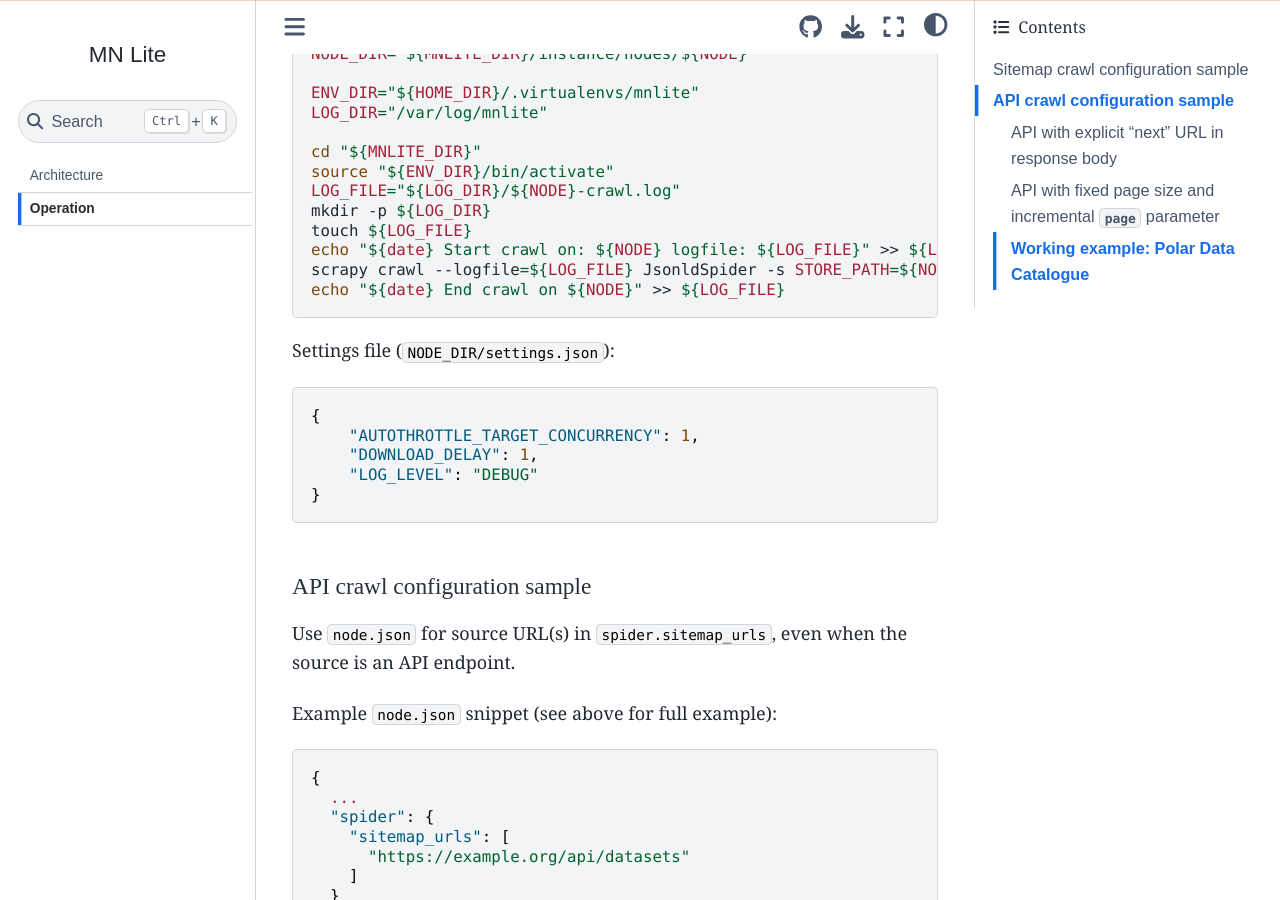
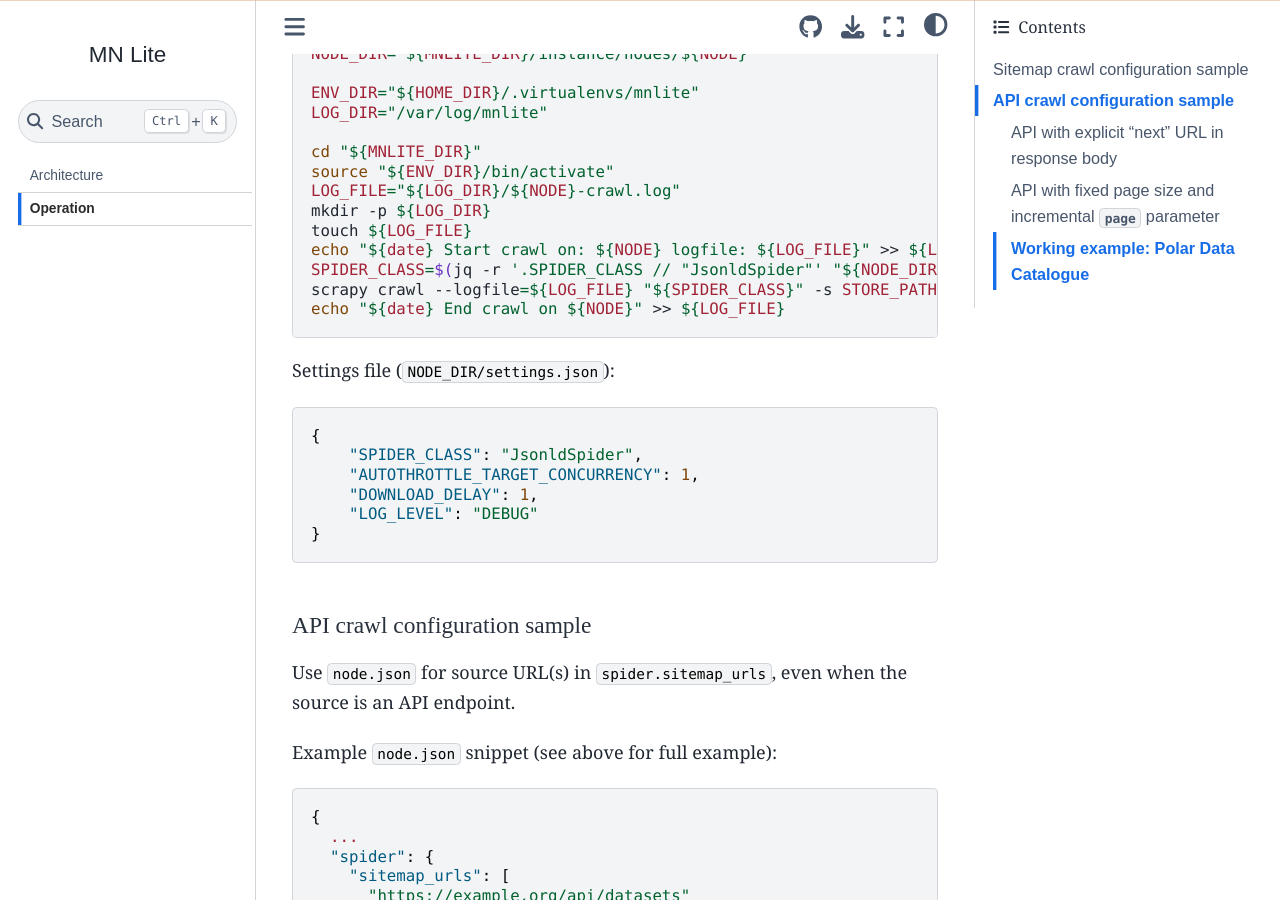
Before and after one commit to DataONEorg/mnlite, a Jupyter Book: the page built from docs/operation.md, in a window 1280 px wide and 900 px high, scrolled down 1068 px. Built offline with Jupyter Book 1.0.4 settings and Sphinx 7.4.7 and the Sphinx Book theme 1.1.4, drawn with Linux system fonts in a browser that asks for light colours; some web fonts are replaced; pages that are not in the unit, such as notebooks, are missing from menus.

Commit message:
adding new spider behavior to documentation example (#90)
Co-authored-by: Copilot Autofix powered by AI <175728472+Copilot@users.noreply.github.com>

````diff
--- a/docs/operation.md
+++ b/docs/operation.md
@@ -58,7 +58,8 @@ LOG_FILE="${LOG_DIR}/${NODE}-crawl.log"
 mkdir -p ${LOG_DIR}
 touch ${LOG_FILE}
 echo "${date} Start crawl on: ${NODE} logfile: ${LOG_FILE}" >> ${LOG_FILE}
-scrapy crawl --logfile=${LOG_FILE} JsonldSpider -s STORE_PATH=${NODE_DIR}
+SPIDER_CLASS=$(jq -r '.SPIDER_CLASS // "JsonldSpider"' "${NODE_DIR}/settings.json")
+scrapy crawl --logfile=${LOG_FILE} "${SPIDER_CLASS}" -s STORE_PATH=${NODE_DIR}
 echo "${date} End crawl on ${NODE}" >> ${LOG_FILE}
 ```
 
@@ -66,6 +67,7 @@ Settings file (`NODE_DIR/settings.json`):
 
 ```json
 {
+    "SPIDER_CLASS": "JsonldSpider",
     "AUTOTHROTTLE_TARGET_CONCURRENCY": 1,
     "DOWNLOAD_DELAY": 1,
     "LOG_LEVEL": "DEBUG"
````
